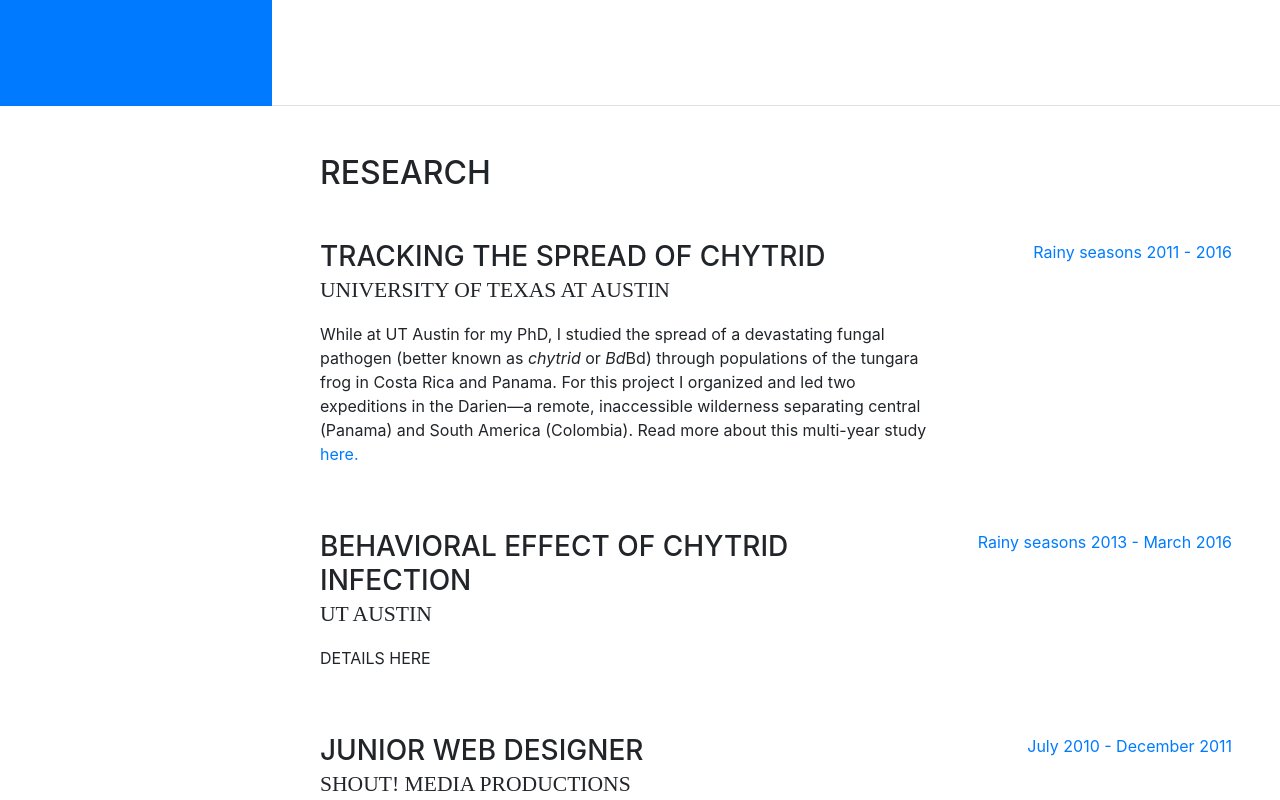
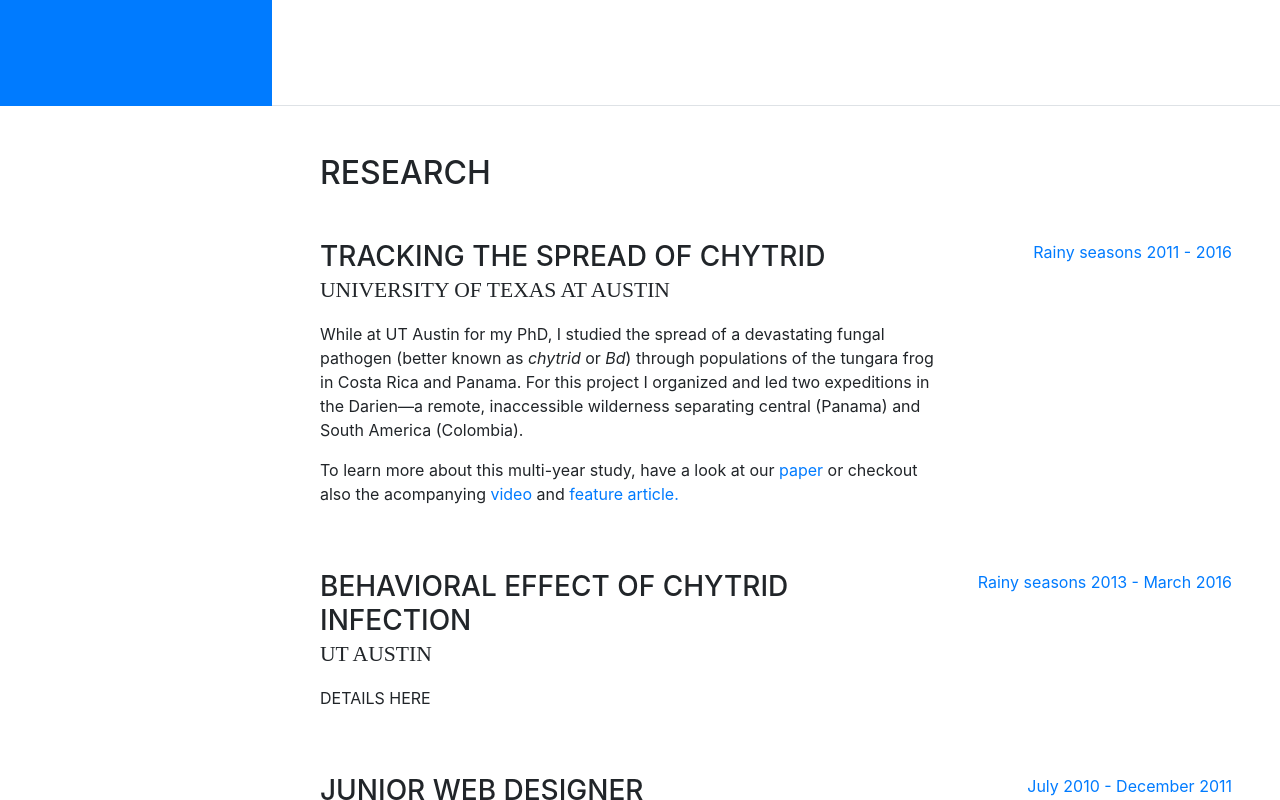
Before and after one commit to sofrog/sofrog, a website with bundled scripts: page index.html in a window 1280 px wide. Shown: the part 694-1494 px from the top of the page. Built offline with nearby package versions, Linux system fonts and the light colour scheme; a web font is replaced by a local one.

Commit message:
links to video and article

```diff
--- a/index.html
+++ b/index.html
@@ -31,7 +31,7 @@
       <a class="navbar-brand js-scroll-trigger" href="#page-top">
         <span class="d-block d-lg-none">Start Bootstrap</span>
         <span class="d-none d-lg-block">
-          <img class="img-fluid img-profile rounded-circle mx-auto mb-2" src="img/stick.jpg" alt="">
+          <img class="img-fluid img-profile rounded-circle mx-auto mb-auto" src="img/stick.jpg" alt="">
         </span>
       </a>
       <button class="navbar-toggler" type="button" data-toggle="collapse" data-target="#navbarSupportedContent" aria-controls="navbarSupportedContent" aria-expanded="false" aria-label="Toggle navigation">
@@ -117,7 +117,8 @@
             <div class="resume-content mr-auto">
               <h3 class="mb-0">Tracking the spread of chytrid</h3>
               <div class="subheading mb-3">University of Texas at Austin</div>
-              <p>While at UT Austin for my PhD, I studied the spread of a devastating fungal pathogen (better known as <i>chytrid</i> or <i>Bd</i>Bd) through populations of the tungara frog in Costa Rica and Panama. For this project I organized and led two expeditions in the Darien&mdash;a remote, inaccessible wilderness separating central (Panama) and South America (Colombia). Read more about this multi-year study <a href="http://journals.plos.org/plosone/article?id=10.1371/journal.pone.0155745">here.</a> </p>
+              <p>While at UT Austin for my PhD, I studied the spread of a devastating fungal pathogen (better known as <i>chytrid</i> or <i>Bd</i>) through populations of the tungara frog in Costa Rica and Panama. For this project I organized and led two expeditions in the Darien&mdash;a remote, inaccessible wilderness separating central (Panama) and South America (Colombia). </p>
+              <p>To learn more about this multi-year study, have a look at our <a href="http://journals.plos.org/plosone/article?id=10.1371/journal.pone.0155745">paper</a> or checkout also the acompanying <a href="https://www.youtube.com/watch?v=Fjrj8czkKS4">video</a> and <a href="https://cns.utexas.edu/news/graduate-student-leads-field-trip-into-the-infamous-darien-gap">feature article.</a></p>
             </div>
             <div class="resume-date text-md-right">
               <span class="text-primary">Rainy seasons 2011 - 2016</spExperiencean>
```
